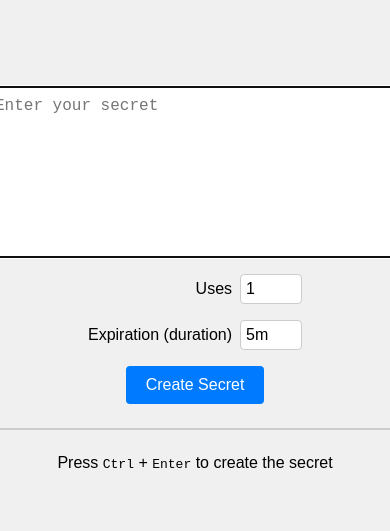
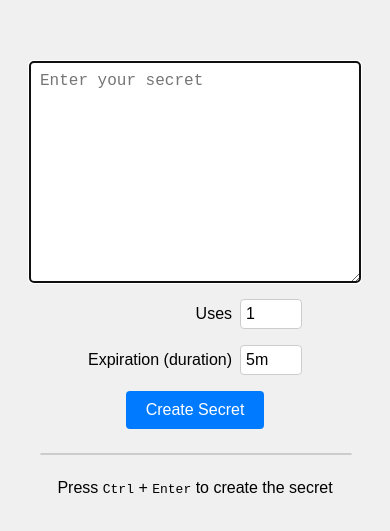
Before and after one commit to SimonSchneider/quick-share, a plain HTML site: page static/index.html in a window 390 px wide. Shown: the part 143-674 px from the top of the page. Drawn offline with Linux system fonts and the light colour scheme.

Commit message:
feat: responsive and better mobile layout

```diff
--- a/static/index.html
+++ b/static/index.html
@@ -97,7 +97,8 @@
 </head>
 <body>
 <div class="container" id="createContainer">
-    <textarea id="secretInput" aria-label="Secret to encrypt" placeholder="Enter your secret"></textarea>
+    <textarea id="secretInput" class="textbox" aria-label="Secret to encrypt"
+              placeholder="Enter your secret"></textarea>
     <div class="inputOptionContainer">
         <div class="inputContainer"><p class="label">Uses</p><input id="uses" type="number" aria-label="uses"
                                                                     value="1"/></div>
--- a/static/styles.css
+++ b/static/styles.css
@@ -1,18 +1,20 @@
 body {
+    width: 100vw;
+    height: 100vh;
     font-family: Arial, sans-serif;
     margin: 0;
     padding: 0;
     display: flex;
-    flex-direction: column;
+    justify-content: center;
     align-items: center;
-    justify-content: center;
-    height: 100vh;
     background-color: #f0f0f0;
 }
 
 .container {
+    max-width: 500px;
+    width: 100%;
     margin: 0;
-    padding: 0;
+    padding: 40px;
     display: flex;
     flex-direction: column;
     align-items: center;
@@ -51,9 +53,10 @@ body {
     font-size: 16px;
 }
 
-textarea {
-    width: 400px;
-    height: 150px;
+.textbox {
+    width: 100%;
+    min-height: 200px;
+    max-height: 70vh;
     padding: 10px;
     border: 1px solid #ccc;
     border-radius: 4px;
@@ -89,7 +92,6 @@ button:hover {
 }
 
 #secret {
-    width: 400px;
     height: 150px;
     padding: 10px;
     background-color: white;
```
Also changed, not shown: templates/secret.html (+1 -1 lines), 1 other file.
